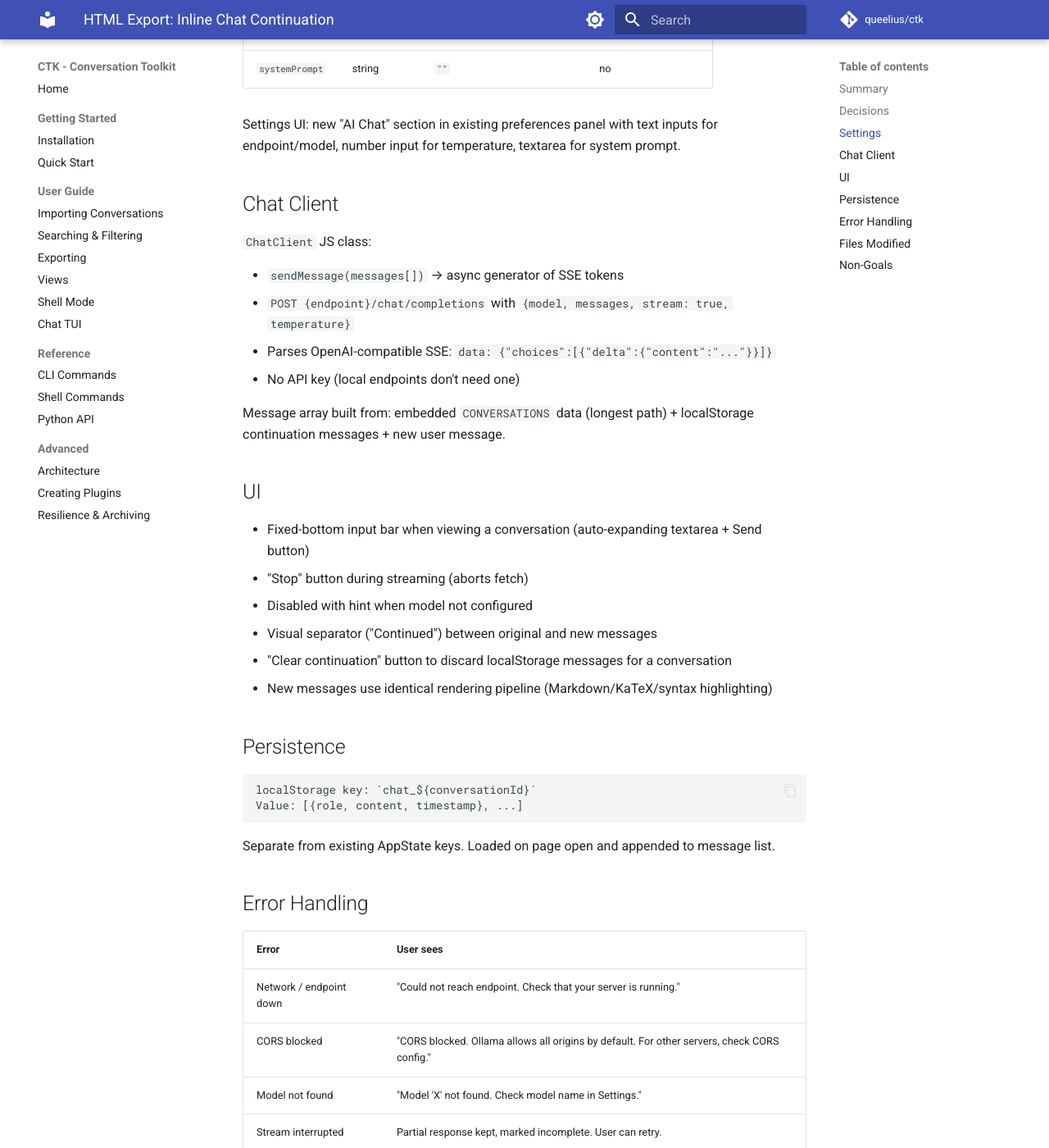
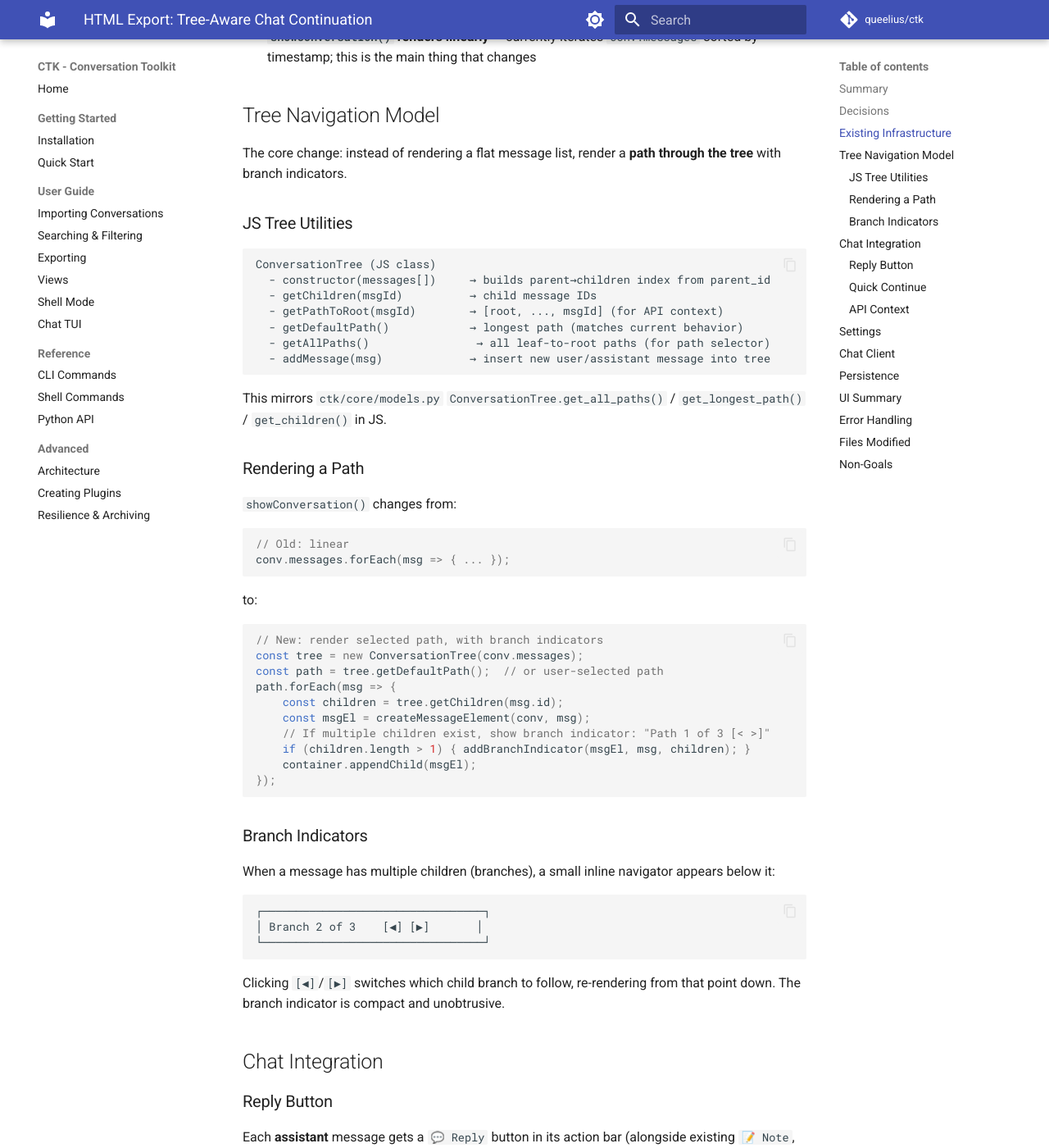
Before and after one commit to queelius/ctk, an MkDocs documentation site: the page built from docs/plans/2026-02-24-html-export-chat-design.md, in a window 1280 px wide and 1400 px high, scrolled down 845 px. Shown: the whole window at 82% size. Built offline with MkDocs 1.6.1 and Material for MkDocs 9.7.7, drawn with Linux system fonts in a browser that asks for light colours; comment, search, counter and statistics services are not loaded; some of the changed text lies outside the part shown.

Commit message:
Revise HTML chat design for tree-aware branching
Reply from any assistant message, branch navigation with path
selector, localStorage persistence with parent_id structure.

Co-Authored-By: Claude Opus 4.6 <noreply@anthropic.com>

````diff
--- a/docs/plans/2026-02-24-html-export-chat-design.md
+++ b/docs/plans/2026-02-24-html-export-chat-design.md
@@ -1,17 +1,119 @@
-# HTML Export: Inline Chat Continuation
+# HTML Export: Tree-Aware Chat Continuation
 
 ## Summary
 
-Add an embedded OpenAI-compatible chat client to the HTML exporter, allowing users to continue exported conversations by talking to a local LLM endpoint (Ollama, LM Studio, etc.) directly in the browser.
+Add an embedded OpenAI-compatible chat client to the HTML exporter, allowing users to continue exported conversations by talking to a local LLM endpoint (Ollama, LM Studio, etc.) directly in the browser. Respects CTK's tree structure: users can branch off from any assistant message, creating new conversation paths that are navigable and persistent.
 
 ## Decisions
 
 - **Always included** — no opt-in flag; chat JS is part of every HTML export
-- **Inline continuation** — new messages render below original messages with same styling
-- **Full context** — entire conversation history sent with each request
+- **Tree-aware** — new messages create branches in the conversation tree, not linear appends
+- **Reply from any assistant message** — each assistant message gets a reply button
+- **Path context** — API receives root → replied-message path, not entire tree
 - **Streaming** — SSE streaming for token-by-token response display
-- **Persistent** — new messages saved to localStorage per conversation
+- **Persistent** — new branches saved to localStorage per conversation
 - **Default endpoint** — `http://localhost:11434/v1` (Ollama's OpenAI-compatible API)
+
+## Existing Infrastructure
+
+The exported HTML already has what we need:
+
+- **`parent_id` on every message** — `_prepare_data()` exports `msg.parent_id` (line 311)
+- **All messages exported** — `conv.message_map.values()` dumps the full tree, not just one path
+- **`showConversation()` renders linearly** — currently iterates `conv.messages` sorted by timestamp; this is the main thing that changes
+
+## Tree Navigation Model
+
+The core change: instead of rendering a flat message list, render a **path through the tree** with branch indicators.
+
+### JS Tree Utilities
+
+```
+ConversationTree (JS class)
+  - constructor(messages[])     → builds parent→children index from parent_id
+  - getChildren(msgId)          → child message IDs
+  - getPathToRoot(msgId)        → [root, ..., msgId] (for API context)
+  - getDefaultPath()            → longest path (matches current behavior)
+  - getAllPaths()                → all leaf-to-root paths (for path selector)
+  - addMessage(msg)             → insert new user/assistant message into tree
+```
+
+This mirrors `ctk/core/models.py` `ConversationTree.get_all_paths()` / `get_longest_path()` / `get_children()` in JS.
+
+### Rendering a Path
+
+`showConversation()` changes from:
+
+```js
+// Old: linear
+conv.messages.forEach(msg => { ... });
+```
+
+to:
+
+```js
+// New: render selected path, with branch indicators
+const tree = new ConversationTree(conv.messages);
+const path = tree.getDefaultPath();  // or user-selected path
+path.forEach(msg => {
+    const children = tree.getChildren(msg.id);
+    const msgEl = createMessageElement(conv, msg);
+    // If multiple children exist, show branch indicator: "Path 1 of 3 [< >]"
+    if (children.length > 1) { addBranchIndicator(msgEl, msg, children); }
+    container.appendChild(msgEl);
+});
+```
+
+### Branch Indicators
+
+When a message has multiple children (branches), a small inline navigator appears below it:
+
+```
+┌─────────────────────────────────┐
+│ Branch 2 of 3    [◀] [▶]       │
+└─────────────────────────────────┘
+```
+
+Clicking `[◀]`/`[▶]` switches which child branch to follow, re-rendering from that point down. The branch indicator is compact and unobtrusive.
+
+## Chat Integration
+
+### Reply Button
+
+Each **assistant** message gets a `💬 Reply` button in its action bar (alongside existing `📝 Note`, `📋 Copy`). Clicking it:
+
+1. Opens an inline input area directly below that message
+2. User types and sends
+3. New user message is created with `parent_id` = that assistant message's ID
+4. API call fires with path context (root → that assistant message → new user message)
+5. Streaming response creates a new assistant message with `parent_id` = the new user message
+6. Both new messages are saved to localStorage and rendered inline
+7. A branch indicator appears on the original assistant message (it now has 2+ children)
+
+### Quick Continue
+
+At the **bottom of the current path** (after the last message), a simple input bar appears for quick continuation — replying to the final message without needing to click a reply button. This covers the common case of "just keep chatting."
+
+### API Context
+
+The messages array sent to the endpoint is the **path from root to the reply point**, translated to OpenAI format:
+
+```json
+{
+  "model": "llama3.2",
+  "messages": [
+    {"role": "user", "content": "first message"},
+    {"role": "assistant", "content": "first reply"},
+    {"role": "user", "content": "follow-up"},
+    {"role": "assistant", "content": "the message being replied to"},
+    {"role": "user", "content": "NEW: user's new message"}
+  ],
+  "stream": true,
+  "temperature": 0.7
+}
+```
+
+Only the path to the reply point is included — not sibling branches. Clean and token-efficient.
 
 ## Settings
 
@@ -33,27 +135,35 @@ Settings UI: new "AI Chat" section in existing preferences panel with text input
 - `sendMessage(messages[])` → async generator of SSE tokens
 - `POST {endpoint}/chat/completions` with `{model, messages, stream: true, temperature}`
 - Parses OpenAI-compatible SSE: `data: {"choices":[{"delta":{"content":"..."}}]}`
+- `abort()` → cancels in-flight request via AbortController
 - No API key (local endpoints don't need one)
-
-Message array built from: embedded `CONVERSATIONS` data (longest path) + localStorage continuation messages + new user message.
-
-## UI
-
-- Fixed-bottom input bar when viewing a conversation (auto-expanding textarea + Send button)
-- "Stop" button during streaming (aborts fetch)
-- Disabled with hint when model not configured
-- Visual separator ("Continued") between original and new messages
-- "Clear continuation" button to discard localStorage messages for a conversation
-- New messages use identical rendering pipeline (Markdown/KaTeX/syntax highlighting)
 
 ## Persistence
 
+New messages stored in localStorage per conversation as a flat list with parent_id:
+
 ```
-localStorage key: `chat_${conversationId}`
-Value: [{role, content, timestamp}, ...]
+localStorage key: `chat_branches_${conversationId}`
+Value: [
+  {id, role, content, parent_id, timestamp},
+  ...
+]
 ```
 
-Separate from existing AppState keys. Loaded on page open and appended to message list.
+On page load, these are merged into the conversation's message array before building the `ConversationTree`. This means the tree navigation automatically includes user-created branches.
+
+Separate from existing AppState keys. A "Clear branches" button in conversation header removes localStorage entries for that conversation.
+
+## UI Summary
+
+| Element | Location | Trigger |
+|---------|----------|---------|
+| Reply button (`💬 Reply`) | Each assistant message's action bar | Click opens inline input below message |
+| Quick continue input | Bottom of current path | Always visible when viewing a conversation |
+| Branch indicator (`Branch 2 of 3 [◀][▶]`) | Below messages with multiple children | Auto-shown when branches exist |
+| Stop button | Replaces send during streaming | Click aborts fetch |
+| "Clear branches" | Conversation header area | Removes localStorage branches for this conversation |
+| Settings (endpoint, model, etc.) | Settings modal, new "AI Chat" section | Configure before first use |
 
 ## Error Handling
 
@@ -64,16 +174,18 @@ Separate from existing AppState keys. Loaded on page open and appended to messag
 | Model not found | "Model 'X' not found. Check model name in Settings." |
 | Stream interrupted | Partial response kept, marked incomplete. User can retry. |
 | Context too long | Show endpoint's error message as-is. No client-side truncation. |
+| Model not configured | Input disabled with hint: "Configure model in Settings to chat" |
 
 ## Files Modified
 
 | File | Change |
 |------|--------|
-| `ctk/integrations/exporters/html.py` | Add `ChatClient` class in `_get_javascript()`, chat input CSS in `_get_css()`, settings UI in preferences panel, chat input bar in conversation view |
+| `ctk/integrations/exporters/html.py` | `ConversationTree` JS class, `ChatClient` class, branch navigation, reply buttons, chat input CSS, settings UI |
 
 ## Non-Goals
 
 - No API key support (add later if needed)
 - No client-side context truncation
 - No new CLI flags or Python API changes
-- No branching/forking of conversations in the HTML (linear continuation only)
+- No export of localStorage branches back to CTK database
+- No multi-model support per branch (single model setting for all chats)
````
